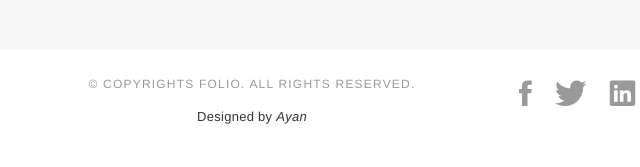
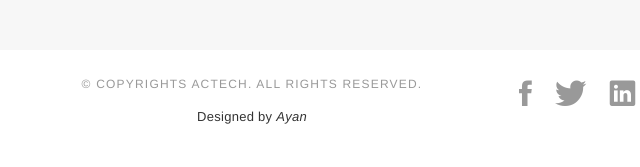
Before and after one commit to ayanctech/ayanctech.github.io, a plain HTML site: page index.html in a window 1280 px wide. Shown: the part 3840-4007 px from the top of the page, 388-1028 px from the left. Drawn offline with nearby package versions, Linux system fonts and the light colour scheme; files whose address does not match are found by name; a web font is replaced by a local one.

Commit message:
Update index.html

```diff
--- a/index.html
+++ b/index.html
@@ -409,7 +409,7 @@ And I am on my way to the path to my misson....</p>
 
 
       <div class="credits text-center">
-      <p>&copy; Copyrights Folio. All rights reserved.</p>
+      <p>&copy; Copyrights ACTECH. All rights reserved.</p>
       Designed by <span style="font-style: italic;">Ayan</span>
       </div>
 	 </div>
```
